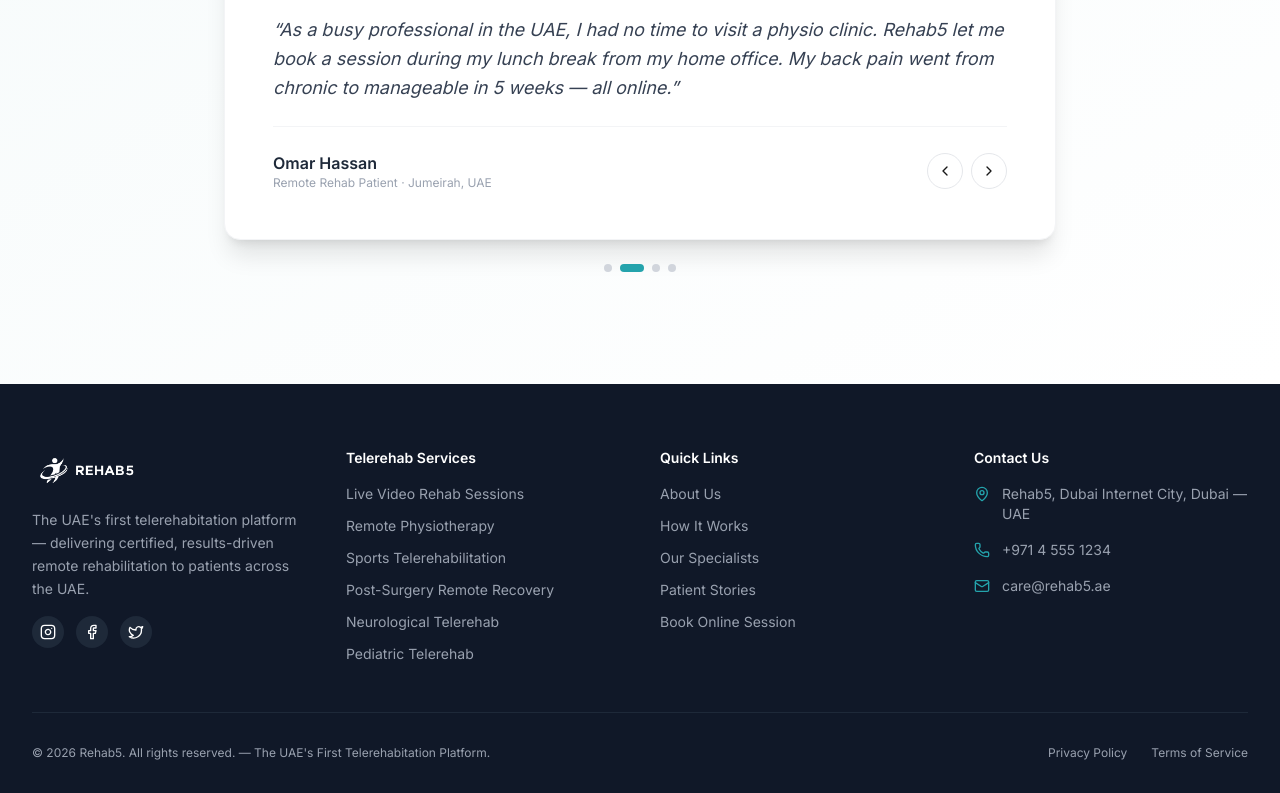
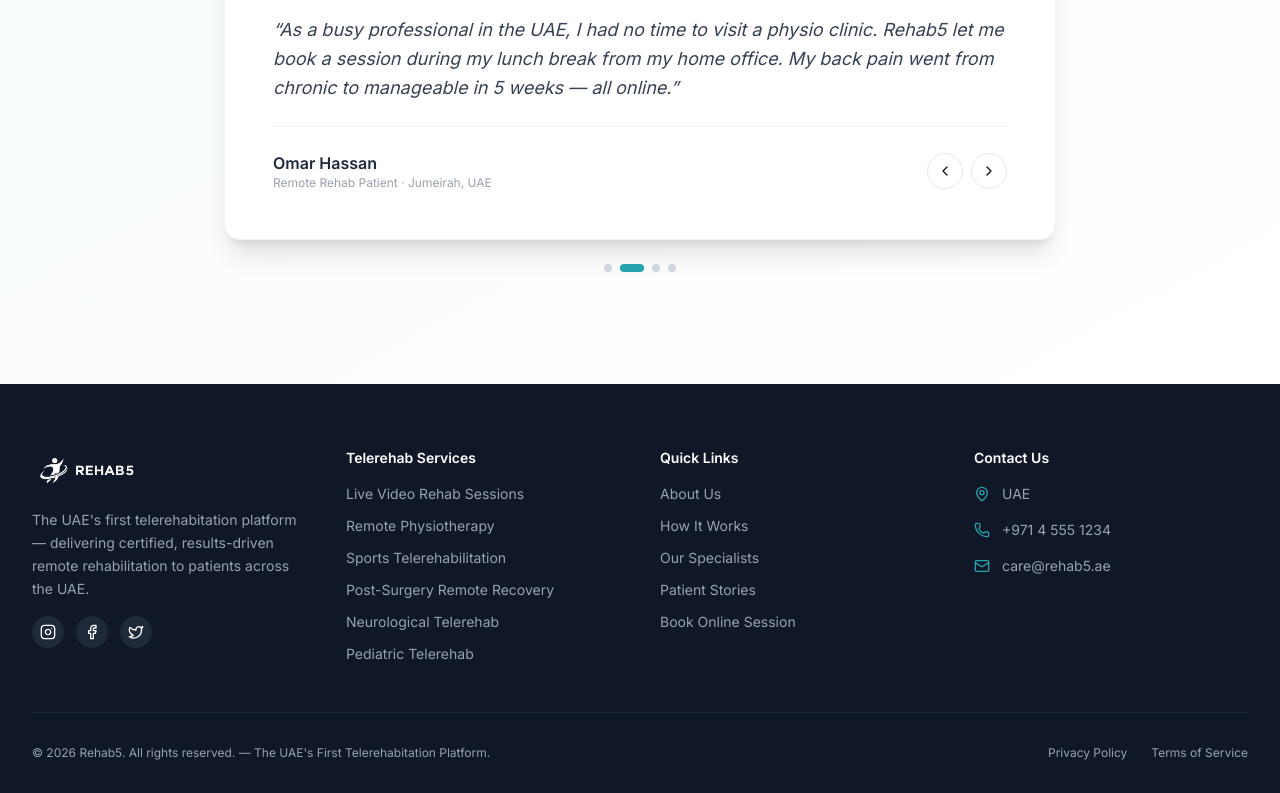
Before and after one commit to shaliq-rahman/rehab5-frontend, a Next.js app: page / in a window 1280 px wide. Shown: the part 4778-5571 px from the top of the page. Built offline with nearby package versions, Linux system fonts and the light colour scheme; no server answers.

Commit message:
chore: remove remaining dubai references in testimonials and footer

```diff
--- a/src/components/Footer.tsx
+++ b/src/components/Footer.tsx
@@ -55,7 +55,7 @@ const Footer = () => {
                         <ul className="space-y-4 text-sm">
                             <li className="flex items-start gap-3">
                                 <MapPin className="w-4 h-4 text-primary mt-0.5 flex-shrink-0" />
-                                <span>Rehab5, Dubai Internet City, Dubai — UAE</span>
+                                <span>UAE</span>
                             </li>
                             <li className="flex items-center gap-3">
                                 <Phone className="w-4 h-4 text-primary flex-shrink-0" />
--- a/src/components/Testimonials.tsx
+++ b/src/components/Testimonials.tsx
@@ -6,7 +6,7 @@ import { Star, ChevronLeft, ChevronRight } from "lucide-react";
 const testimonials = [
     {
         name: "Fatima Al Mansoori",
-        location: "Dubai Marina, UAE",
+        location: "UAE",
         rating: 5,
         text: "I never imagined I could do physiotherapy from my living room. After my knee surgery, Rehab5's telerehab sessions were a game-changer — my specialist guided me through every exercise via video and I recovered in record time. This is the future!",
         role: "Post-Surgery Telerehab Patient",
@@ -20,7 +20,7 @@ const testimonials = [
     },
     {
         name: "Aisha Khalid",
-        location: "Downtown Dubai, UAE",
+        location: "UAE",
         rating: 5,
         text: "My son has developmental challenges and traveling to clinics was exhausting for him. Rehab5's pediatric telerehab sessions are engaging, child-friendly, and incredibly effective. Dr. Priya has been incredible — all via video call.",
         role: "Parent of Pediatric Telerehab Patient",
```
